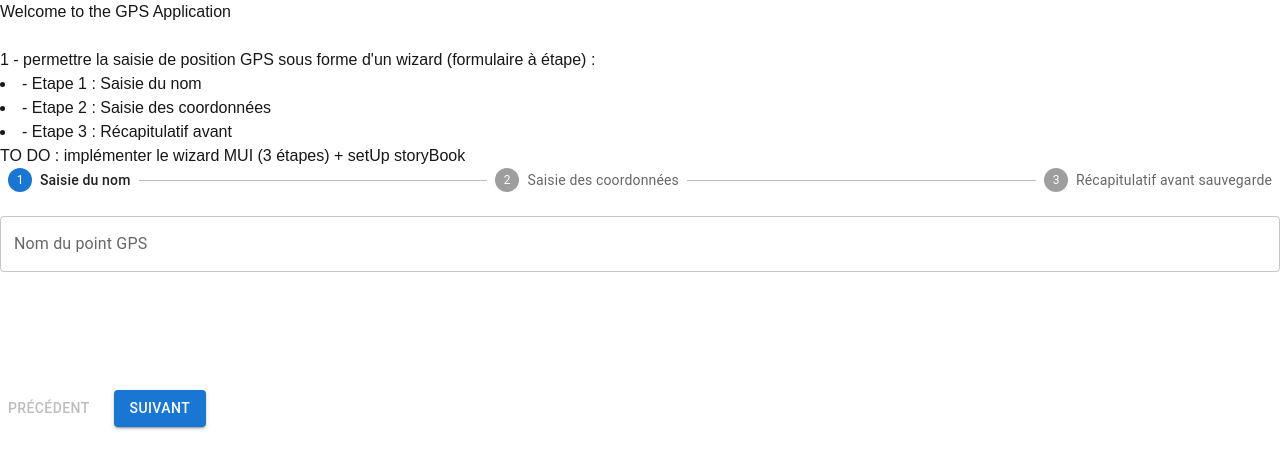
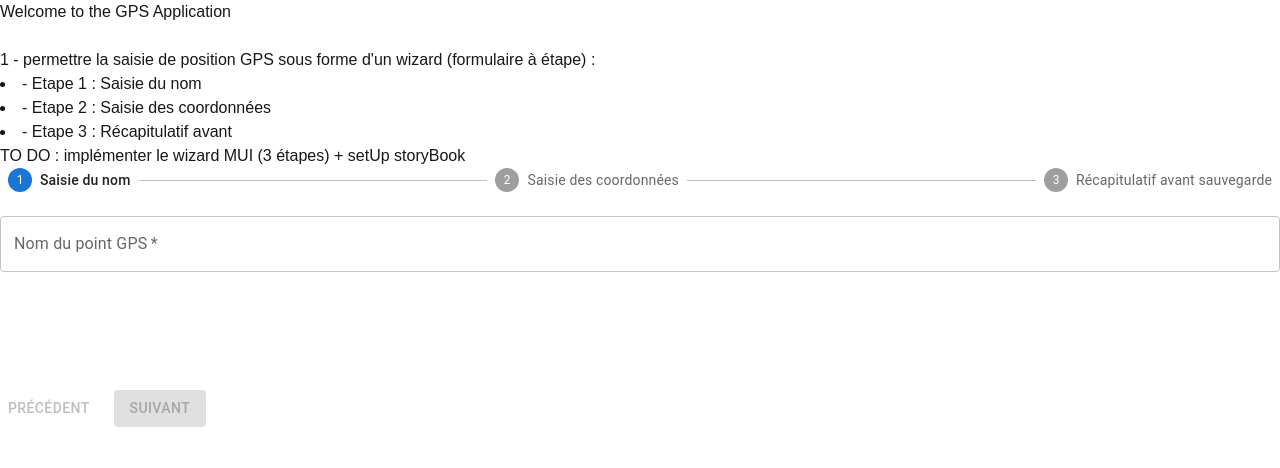
Before and after one commit to r-baudot/GpsCrystal, a Next.js app in the folder gps/: page / in a window 1280 px wide. Shown: the top 468 px of the page. Built offline with nearby package versions, Linux system fonts and the light colour scheme.

Commit message:
Feature WIP - Wizard add controls

```diff
--- a/gps/src/components/wizard/Wizard.tsx
+++ b/gps/src/components/wizard/Wizard.tsx
@@ -21,6 +21,7 @@ interface StepConfig {
     gpsData: GpsPoint,
     setGpsData: (data: GpsPoint) => void,
   ) => ReactNode;
+  isValid?: (gpsData: GpsPoint) => boolean;
 }
 
 const STEPS: StepConfig[] = [
@@ -35,9 +36,11 @@ const STEPS: StepConfig[] = [
           setGpsData({ ...gpsData, label: value });
         }}
         slotProps={{ htmlInput: { maxLength: 50 } }}
+        required
         fullWidth
       />
     ),
+    isValid: (gpsData) => gpsData.label.trim() !== "",
   },
   {
     label: "Saisie des coordonnées",
@@ -56,6 +59,7 @@ const STEPS: StepConfig[] = [
             const { floatValue } = values;
             return floatValue === undefined || (floatValue >= -90 && floatValue <= 90);
           }}
+          required
           fullWidth
         />
         <NumericFormat
@@ -71,10 +75,12 @@ const STEPS: StepConfig[] = [
             const { floatValue } = values;
             return floatValue === undefined || (floatValue >= -180 && floatValue <= 180);
           }}
+          required
           fullWidth
         />
       </Box>
     ),
+    isValid: (gpsData) => gpsData.latitude !== "" && gpsData.longitude !== "",
   },
   {
     label: "Récapitulatif avant sauvegarde",
@@ -115,6 +121,11 @@ export const Wizard = () => {
     setActiveStep(0);
   };
 
+  const isStepValid = () => {
+    const currentStep = STEPS[activeStep];
+    return currentStep.isValid ? currentStep.isValid(gpsData) : true;
+  };
+
   return (
     <Box>
       <MuiStepper activeStep={activeStep} sx={{ mb: 3 }}>
@@ -136,7 +147,7 @@ export const Wizard = () => {
             Sauvegarder
           </Button>
         ) : (
-          <Button variant="contained" onClick={handleNext}>
+          <Button variant="contained" onClick={handleNext} disabled={!isStepValid()}>
             Suivant
           </Button>
         )}
```
